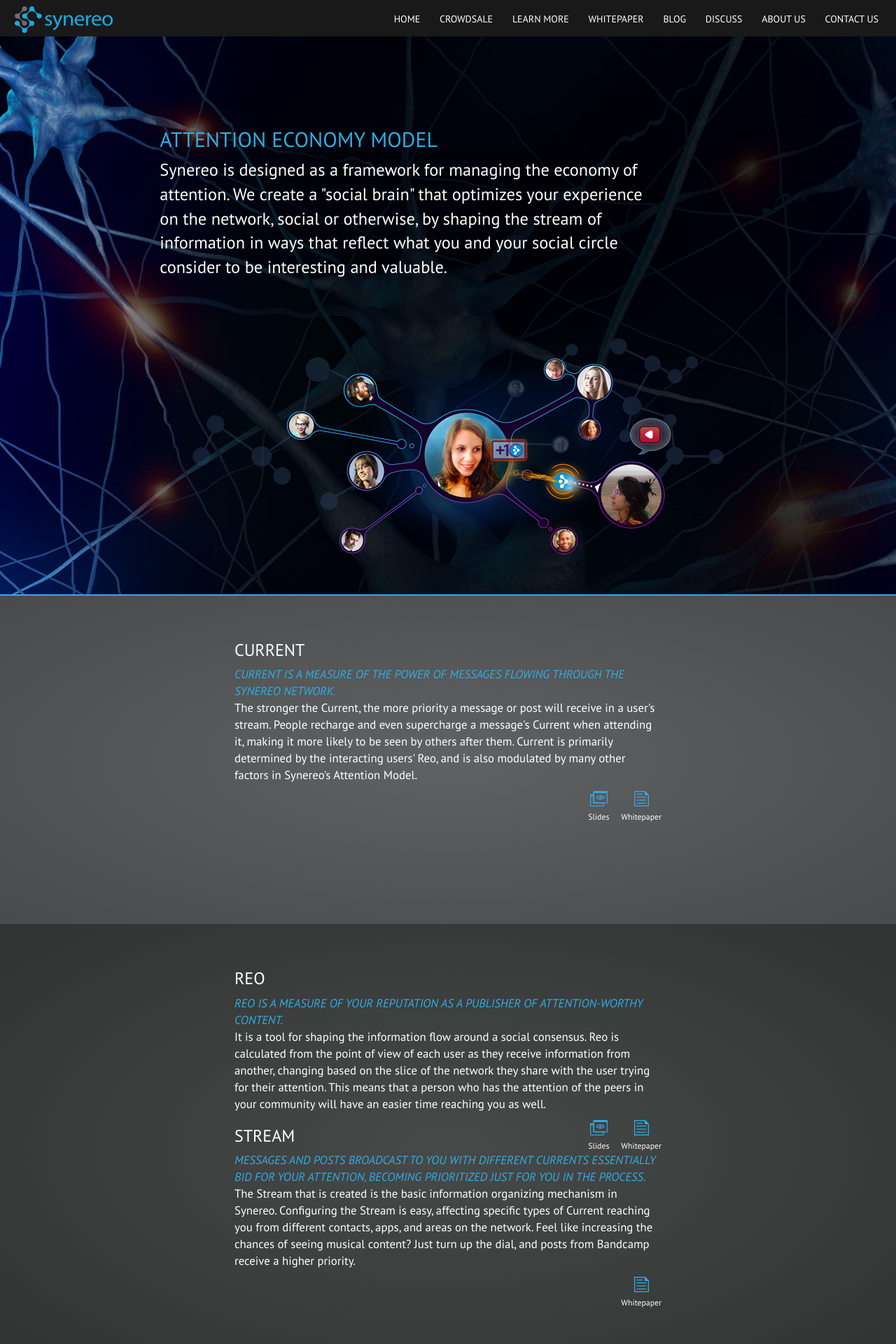
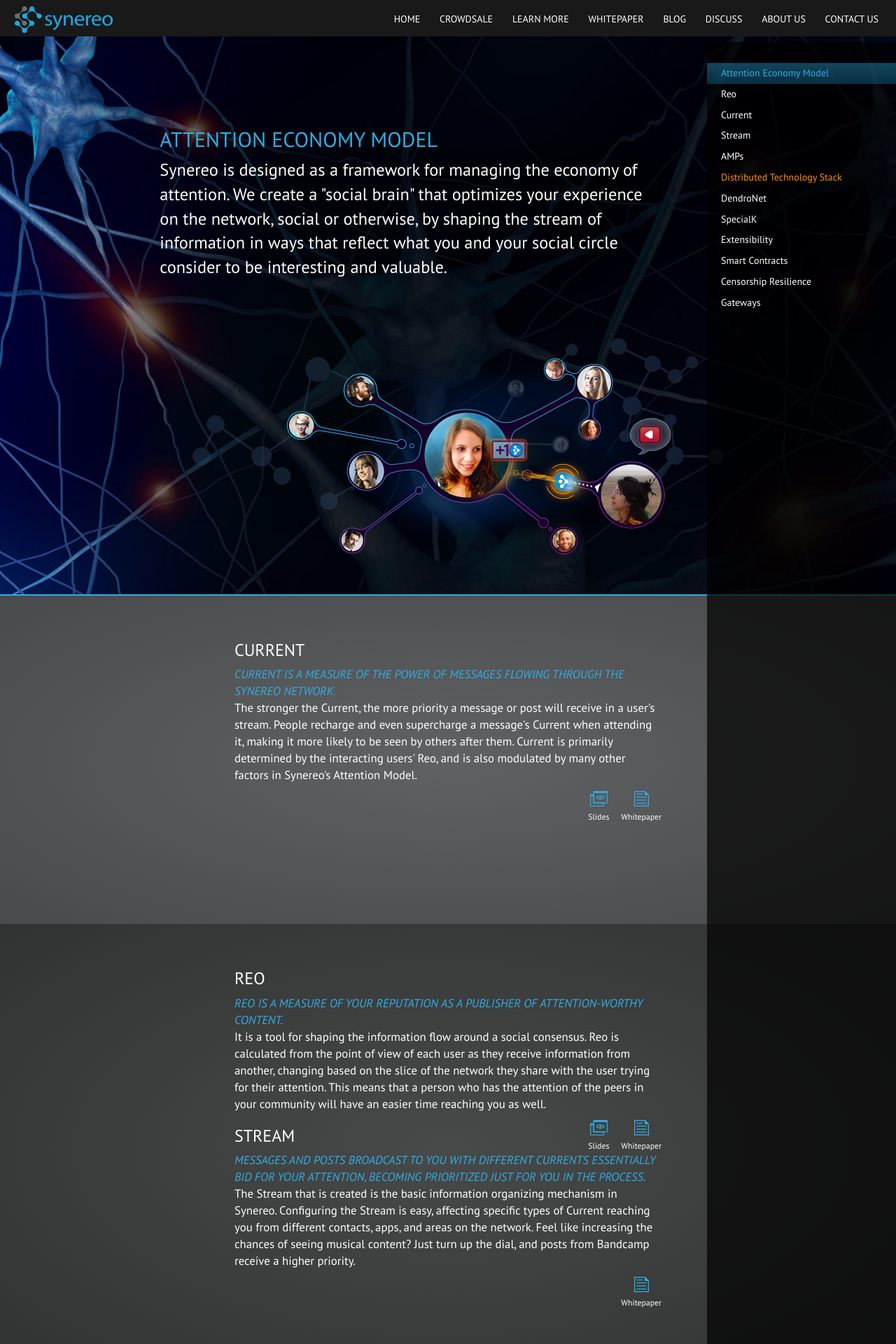
Before and after one commit to synereo/synereo.github.io, a Jekyll site: the page built from learn-more/index.html, in a window 1280 px wide. Shown: the top 1920 px of the page at 70% size. Built offline with Jekyll 4.4.1, drawn with Linux system fonts in a browser that asks for light colours; nearby versions of some CDN libraries.

Commit message:
Return of the navbar

```diff
--- a/_layouts/learn-more.html
+++ b/_layouts/learn-more.html
@@ -16,8 +16,8 @@
     <![endif]-->
   </head>
   <body data-spy="scroll" data-target=".sidebar" data-offset="200">
-    <!-- <nav class="sidebar">
-      <div class="close">X</div>
+    <nav class="sidebar">
+      <!-- <div class="close">X</div> -->
       <ul class="nav" role="tablist">
         <li class="attention-economy attention-economy-h"><a href="#attention-economy">Attention Economy Model</a></li>
         <li class="attention-economy"><a href="#reo">Reo</a></li>
@@ -32,7 +32,7 @@
         <li class="technology"><a href="#censorship-resilience">Censorship Resilience</a></li>
         <li class="technology"><a href="#gateways">Gateways</a></li>
       </ul>
-    </nav> -->
+    </nav>
 
     {% include header.html %}
 
--- a/_sass/_learn-more.scss
+++ b/_sass/_learn-more.scss
@@ -18,6 +18,7 @@
         width: 270px;
         height: 100%;
         color: #fff;
+        z-index: 5000;
         div.close {
             position: absolute;
             left: -20px;
```
